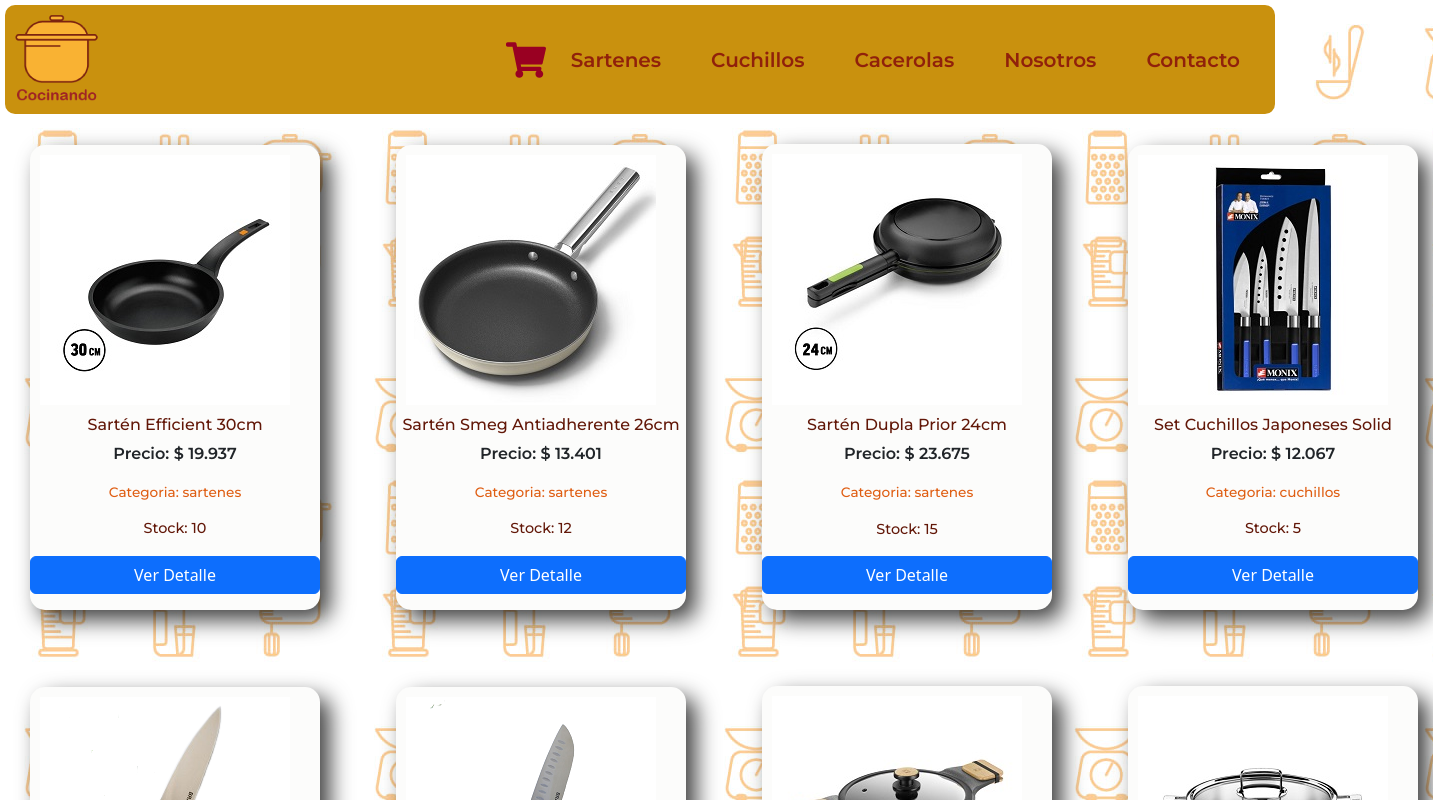
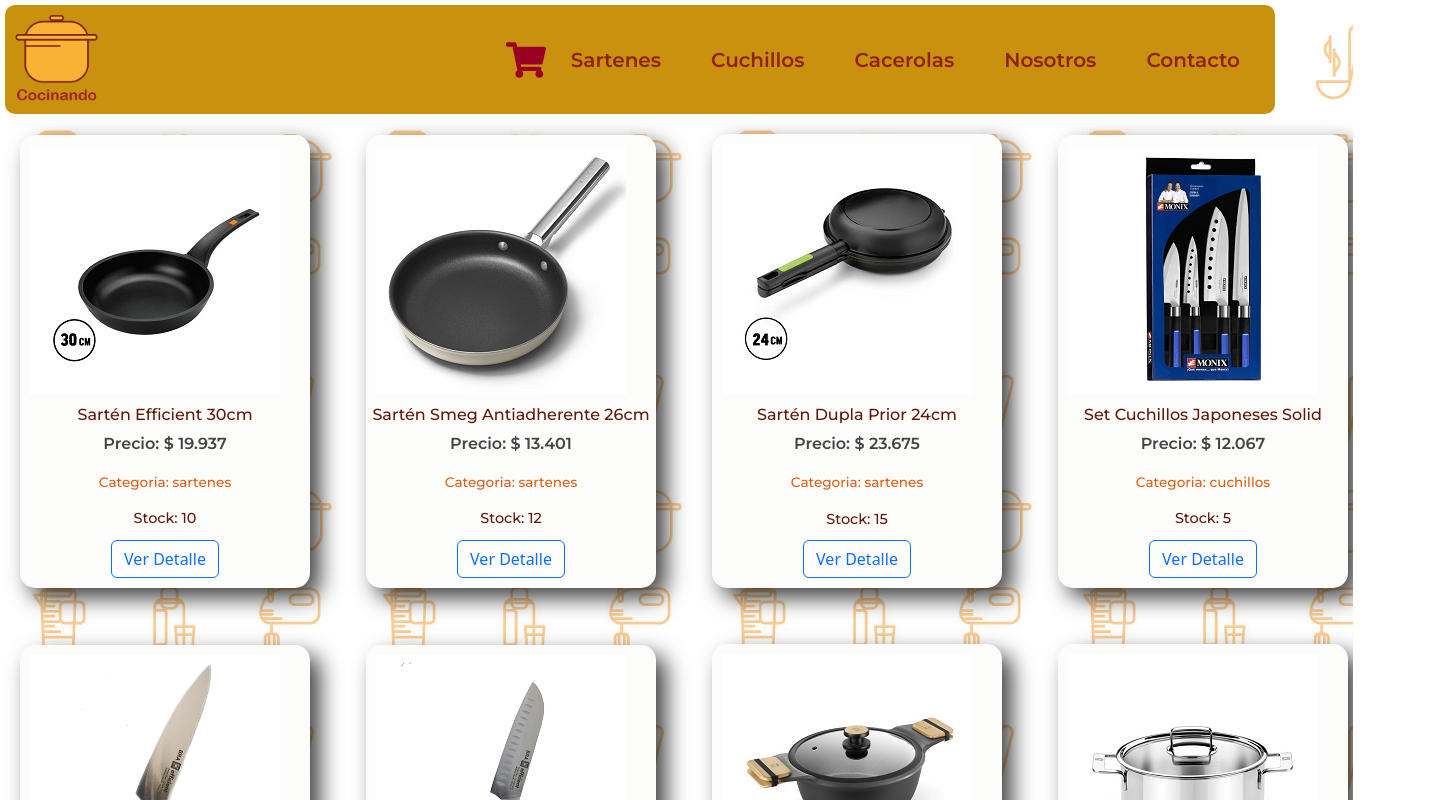
Before and after one commit to MartinAracama/Cocinando-Ecommerce, a React (Create React App) app: page / in a window 1280 px wide. Shown: the top 800 px of the page, 1433 px wide, since content can reach past the window. Built offline with nearby package versions, Linux system fonts and the light colour scheme.

Commit message:
se creo componente Boton y se hicieron ajustes de estilo

```diff
--- /dev/null
+++ b/src/components/Button/boton.js
@@ -0,0 +1,11 @@
+import React from 'react'
+import Button from 'react-bootstrap/Button';
+
+export function Boton() {
+  return (
+
+    <>
+      <Button variant="outline-primary" size="m">Ver Detalle</Button>
+    </>
+  );
+}
--- a/src/components/Contador/Contador.scss
+++ b/src/components/Contador/Contador.scss
@@ -7,7 +7,7 @@
 
     .numero {
         margin: 10px;
-        color: #ce5e48;
+        color: #921708;
         font-size: larger;
         font-weight: 700;
         font-family: 'Montserrat', sans-serif;
--- a/src/components/Item/item.js
+++ b/src/components/Item/item.js
@@ -1,19 +1,24 @@
 import React from 'react'
 import { Link } from 'react-router-dom'
+import { Boton } from '../Button/boton'
 import "./item.scss"
 
 export const Item = ( {producto} ) => {
 
   return (
-        <div className='container'>
+        // <div className='container'>
             <div className='cardContainer'>
                 <img className='img' src={producto.img} alt={producto.nombre}/>
                 <h4 className='titulo'>{producto.nombre}</h4>
                 <p className='precio'>Precio: $ {producto.precio}</p>
                 <p className='categoria'>Categoria: {producto.category}</p>
                 <small className='stock'>Stock: {producto.stock}</small>
-                <Link to={`/item/${producto.id}`} className="btn btn-primary my-3">Ver Detalle</Link>
+                <div className='boton'>
+                <Link to={`/item/${producto.id}`}><Boton/></Link>
+                </div>
+
+                {/* <Link to={`/item/${producto.id}`} className="btn btn-outline-primary m-3" >Ver Detalle</Link> */}
             </div>
-        </div>
+        // </div>
       )
 }
--- a/src/components/Item/item.scss
+++ b/src/components/Item/item.scss
@@ -1,14 +1,14 @@
 
 
-.container {
-    margin: 5px;
-    padding: 5px;
-    display: grid;
-    grid-template-columns: 4;
-    flex-wrap: wrap;
-    justify-content: space-around;
-    align-items: center;
-}
+// .container {
+//     margin: 5px;
+//     padding: 5px;
+//     display: grid;
+//     // grid-template-columns: 4;
+//     flex-wrap: wrap;
+//     justify-content: space-around;
+//     align-items: center;
+// }
 
 .cardContainer {
     display: flex;
@@ -38,6 +38,7 @@
         font-weight: 700;
         text-align: center;
         font-family: 'Montserrat', sans-serif;
+        color: rgb(69, 68, 68);
     }
     .categoria {
         font-size: 0.85rem;
@@ -51,6 +52,11 @@
         text-align: center;
         font-family: 'Montserrat', sans-serif;
     }
+    .boton {
+        padding: 5px;
+        margin: 5px;
+        align-self: center;
+    }
     .descripcion {
         margin: 3px;
         text-align: justify;
--- a/src/components/Spinner/spinner.js
+++ b/src/components/Spinner/spinner.js
@@ -5,8 +5,8 @@
   return (
     <div>
         <Watch
-            height="60"
-            width="60"
+            height="90"
+            width="90"
             radius="45"
             color="#921708"
             ariaLabel="watch-loading"
--- a/src/components/itemDetail/itemDetail.scss
+++ b/src/components/itemDetail/itemDetail.scss
@@ -41,6 +41,7 @@
             text-align: justify;
             font-size: 1rem;
             font-family: 'Montserrat', sans-serif;
+            color: rgb(69, 68, 68);
         }
         .categoryDetail {
             font-size: 1.2rem;
--- a/src/components/itemDetailContainer/itemDetailContainer.js
+++ b/src/components/itemDetailContainer/itemDetailContainer.js
@@ -42,10 +42,6 @@
             ? <Spinner />
             : <ItemDetail producto={producto}/>
         }
-
-
-
-
       </div>
   )
 }
```
